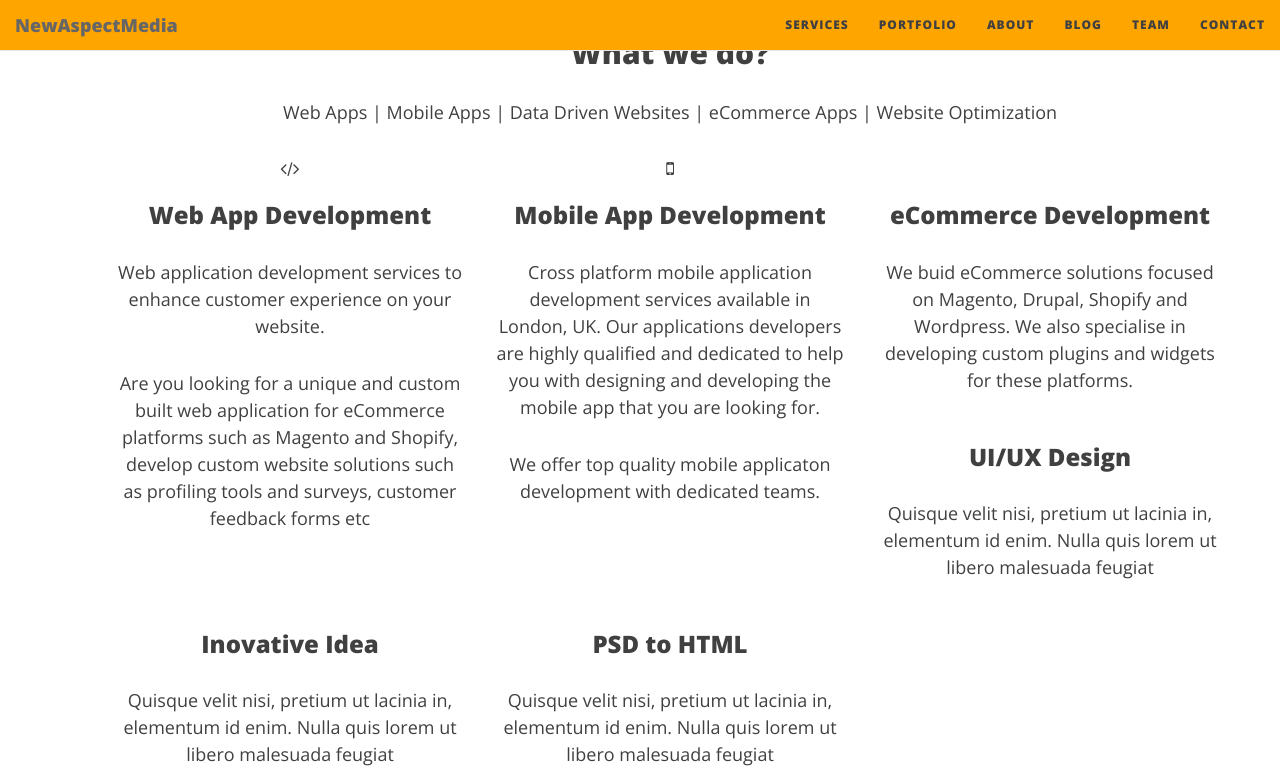
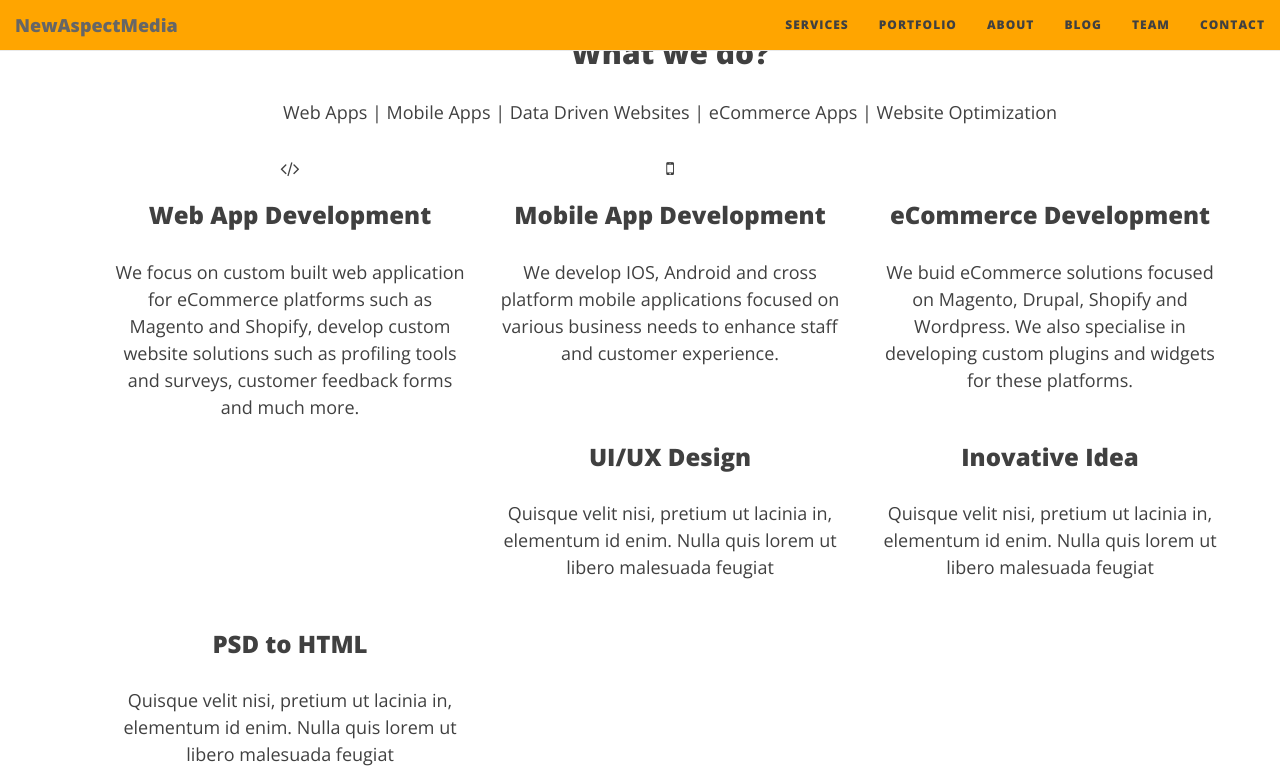
Before and after one commit to newmedia77/appxnam, a Jekyll site: the page built from index.html, in a window 1280 px wide and 900 px high, scrolled down 1030 px, cut to the strip 0-774 px from the top of the window. Built offline with Jekyll 4.4.1, drawn with Linux system fonts in a browser that asks for light colours; nearby versions of some CDN libraries; the list of posts is cut into pages by our own code.

Commit message:
andreas
box text

```diff
--- a/css/custom.css
+++ b/css/custom.css
@@ -536,7 +536,7 @@ li {
 .service-box i::before {
     font-size: 40px;
     margin-bottom: 20px;
-    color: #ff2a40;
+    color: #444444;
 }
 .service-box h3 {
     color: #FFA500;
--- a/index.html
+++ b/index.html
@@ -136,9 +136,7 @@ subtitle: Hire Web Developer &amp; SEO Specialist in London
                         <div class="service-box">
                             <i class="fa fa-code"></i>
                             <h3>Web App Development</h3>
-                            <p>Web application development services to enhance customer experience on your website.</p>
-
-                            <p>Are you looking for a unique and custom built web application for eCommerce platforms such as Magento and Shopify, develop custom website solutions such as profiling tools and surveys, customer feedback forms etc</p>
+                            <p>We focus on custom built web application for eCommerce platforms such as Magento and Shopify, develop custom website solutions such as profiling tools and surveys, customer feedback forms and much more.</p>
                         </div><!-- /.service-box -->
                     </div><!-- /.col-sm-4 -->
 
@@ -146,9 +144,8 @@ subtitle: Hire Web Developer &amp; SEO Specialist in London
                         <div class="service-box">
                             <i class="fa fa-mobile"></i>
                             <h3>Mobile App Development</h3>
-                            <p>Cross platform mobile application development services available in London, UK. Our applications developers are highly qualified and dedicated to help you with designing and developing the mobile app that you are looking for.</p>
+                            <p>We develop IOS, Android and cross platform mobile applications focused on various business needs to enhance staff and customer experience.</p>
 
-                            <p>We offer top quality mobile applicaton development with dedicated teams.</p>
                         </div><!-- /.service-box -->
                     </div><!-- /.col-sm-4 -->
 
```
